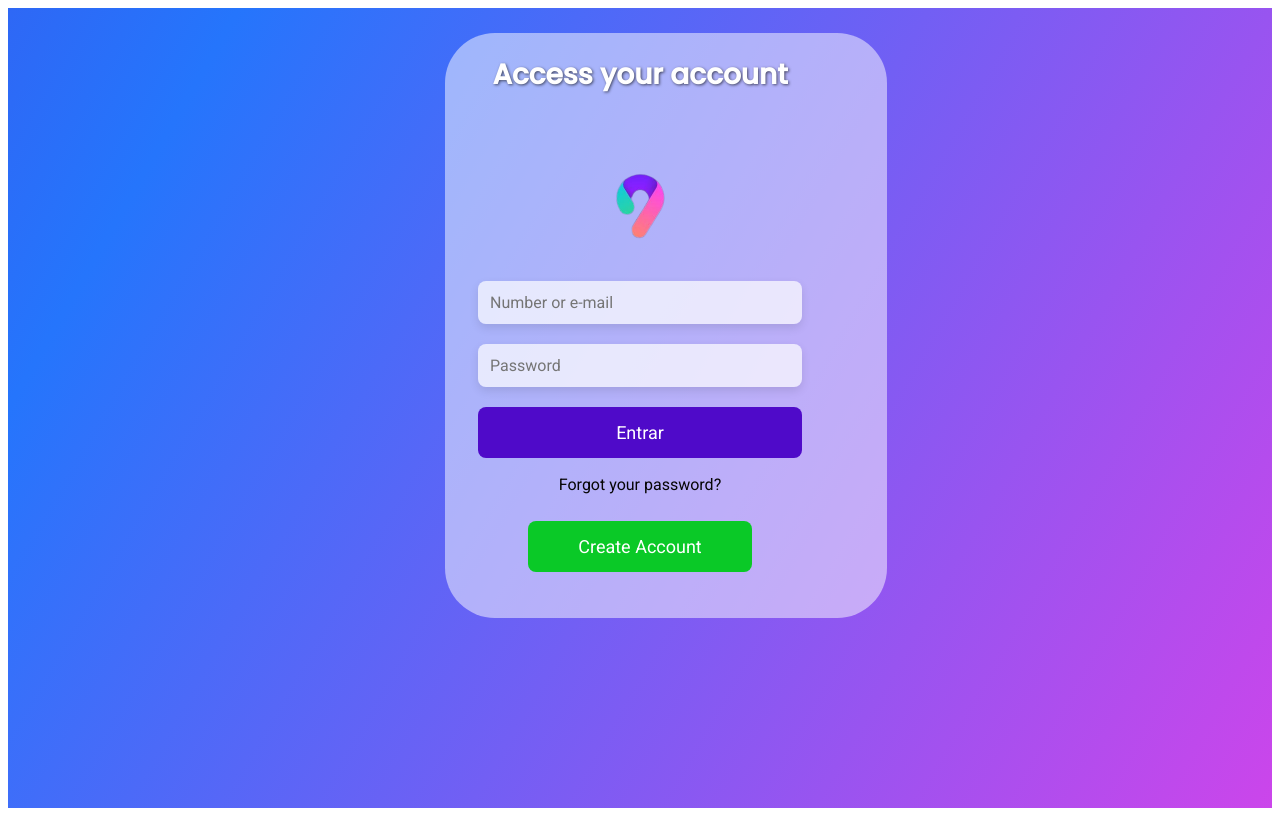
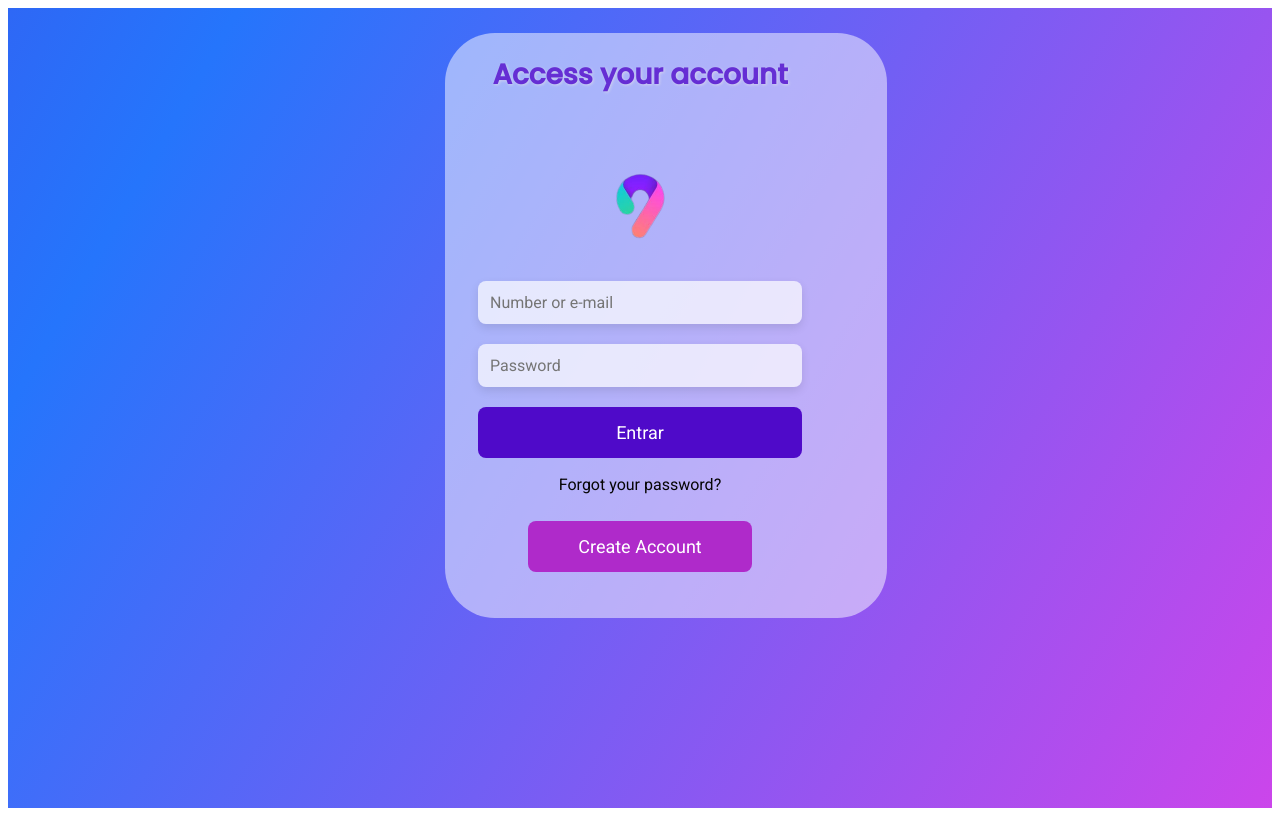
Before and after one commit to lanroo/app_perfeed, a Vue app: page /login in a window 1280 px wide. Built offline with nearby package versions, Linux system fonts and the light colour scheme.

Commit message:
alteracoes

```diff
--- a/public/index.html
+++ b/public/index.html
@@ -4,7 +4,9 @@
     <meta charset="utf-8">
     <meta http-equiv="X-UA-Compatible" content="IE=edge">
     <meta name="viewport" content="width=device-width,initial-scale=1.0">
-    <link rel="icon" href="<%= BASE_URL %>favicon.ico">
+    <link rel="icon" href="<%= BASE_URL %>logo.png">
+
+
     <title><%= htmlWebpackPlugin.options.title %></title>
     <link href="https://fonts.googleapis.com/css2?family=Poppins:wght@500&family=Roboto:wght@400;500&display=swap" rel="stylesheet">
 
--- a/src/components/LoginForm.vue
+++ b/src/components/LoginForm.vue
@@ -104,13 +104,13 @@ body {
 
 .login-title {
   font-family: 'Poppins', sans-serif;
-  color: #fff;
+  color: #652ed4;
   text-align: center;
   font-size: 28px;
   margin-bottom: 30px;
   display: block;
   padding-top: 23px;
-  text-shadow: 1px 1px 3px rgba(0, 0, 0, 0.6);
+  text-shadow: 1px 1px 3px rgba(233, 230, 230, 0.6);
 }
 
 .login-logo {
@@ -205,7 +205,7 @@ body {
   font-family: 'Roboto', sans-serif;
   padding: 15px 50px;
   border: none;
-  background-color: #0ac927;
+  background-color: #af2aca;
   color: #fff;
   border-radius: 8px;
   cursor: pointer;
@@ -214,6 +214,6 @@ body {
 }
 
 .button-account:hover {
-  background-color: #085428;
+  background-color: #bf6cbc;
 }
 </style>
```
